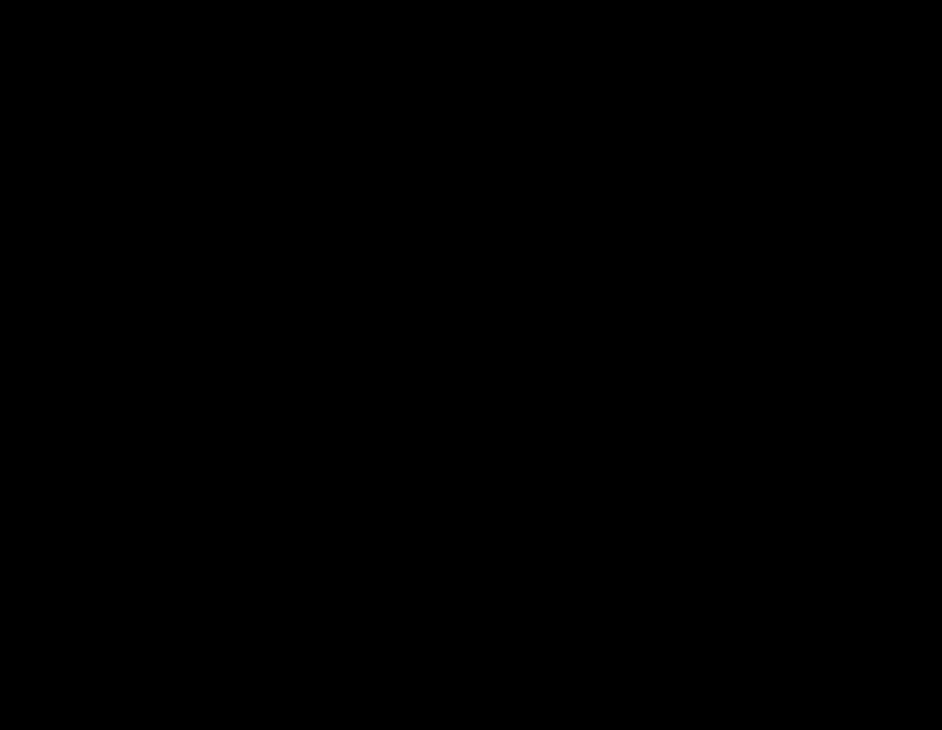
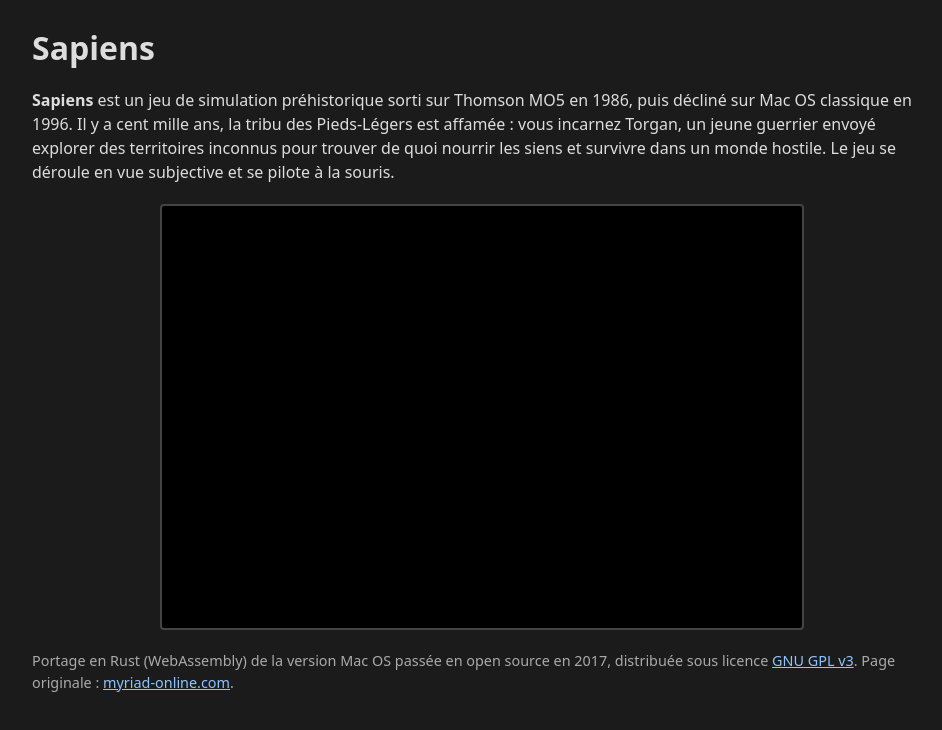
Before and after one commit to kpouer/Sapiens, a plain HTML site: page web/index.html in a window 1280 px wide. Shown: the whole page, without its empty margins (158-1100 px from the left). Drawn offline with Linux system fonts and the light colour scheme.

Commit message:
web: reduce game size and add summary, license and link to original page

```diff
--- a/web/index.html
+++ b/web/index.html
@@ -11,11 +11,36 @@
     <!-- Manuel HTML, ouvert dans un onglet par le menu Aide. -->
     <link data-trunk rel="copy-dir" href="../data/docs" />
     <style>
-        html, body { margin: 0; padding: 0; width: 100%; height: 100%; overflow: hidden; background: #000; }
+        html, body { margin: 0; padding: 0; background: #1b1b1b; color: #ddd;
+            font: 16px/1.5 system-ui, sans-serif; }
+        main { max-width: 900px; margin: 0 auto; padding: 24px 16px 40px; }
+        h1 { margin: 0 0 8px; font-size: 2rem; }
+        a { color: #8ec5ff; }
+        .game { width: 100%; max-width: 640px; aspect-ratio: 640 / 422; margin: 20px auto;
+            background: #000; border: 2px solid #444; border-radius: 4px; overflow: hidden; }
         #sapiens { display: block; width: 100%; height: 100%; }
+        footer { font-size: .9rem; color: #aaa; }
     </style>
 </head>
 <body>
-    <canvas id="sapiens"></canvas>
+<main>
+    <h1>Sapiens</h1>
+    <p>
+        <strong>Sapiens</strong> est un jeu de simulation préhistorique sorti sur Thomson MO5 en 1986,
+        puis décliné sur Mac OS classique en 1996. Il y a cent mille ans, la tribu des Pieds-Légers
+        est affamée : vous incarnez Torgan, un jeune guerrier envoyé explorer des territoires inconnus
+        pour trouver de quoi nourrir les siens et survivre dans un monde hostile. Le jeu se déroule
+        en vue subjective et se pilote à la souris.
+    </p>
+    <div class="game"><canvas id="sapiens"></canvas></div>
+    <footer>
+        <p>
+            Portage en Rust (WebAssembly) de la version Mac OS passée en open source en 2017,
+            distribuée sous licence <a href="https://www.gnu.org/licenses/gpl-3.0.html">GNU GPL v3</a>.
+            Page originale :
+            <a href="https://www.myriad-online.com/fr/products/sapiensopensource.htm">myriad-online.com</a>.
+        </p>
+    </footer>
+</main>
 </body>
 </html>
```
